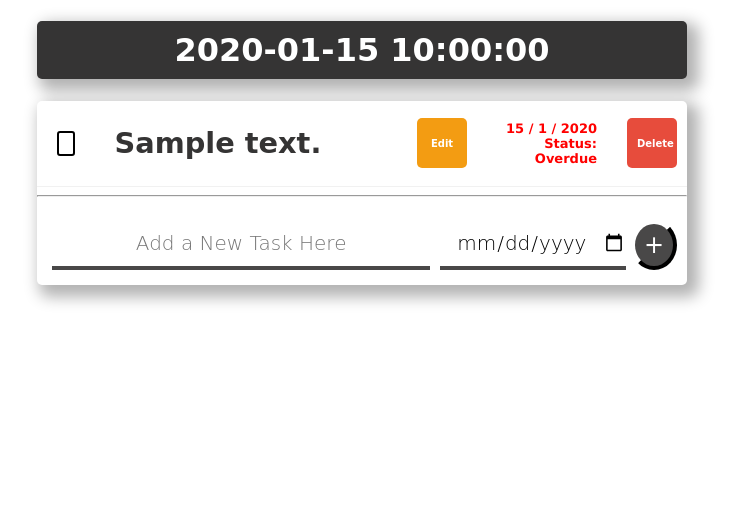
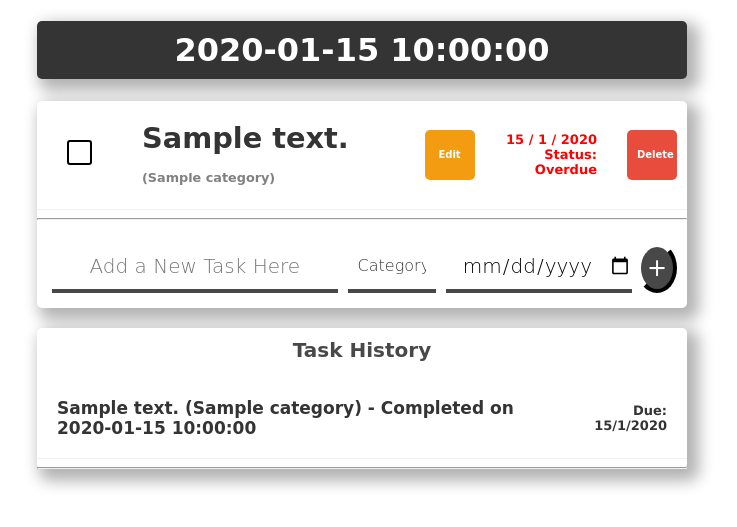
Before and after one commit to Ishan2608/Flask-Todo-List, a Flask app: template templates/index.html in a window 1280 px wide. Shown: the top 527 px of the page, without its empty margins (278-1015 px from the left). Run offline with Flask 3, Linux system fonts and the light colour scheme; the template is opened without the code that fills it: most values are stand-ins (such as "Sample title", 1, 10 or a date in 2020).

Commit message:
Enhanced Version of Flask Todo Application

```diff
--- a/main.py
+++ b/main.py
@@ -1,65 +1,59 @@
 from flask import Flask, render_template, redirect, url_for, request
-from datetime import datetime
+from datetime import datetime, date
 
 app = Flask(__name__)
 
-
 items = []
-editing_id = None  # Tracks which task is currently being edited
-
+history = []
+editing_id = None
+next_id = 1
 
 week_days = ['Monday', 'Tuesday', 'Wednesday', 'Thursday', 'Friday', 'Saturday', 'Sunday']
 months = ['January', 'February', 'March', 'April', 'May', 'June', 'July', 'August',
           'September', 'October', 'November', 'December']
 
-year = int(datetime.now().year)
-month = int(datetime.now().month)
-day = int(datetime.now().day)
-weekday = datetime.now().weekday()
+now = datetime.now()
+year, month, day = now.year, now.month, now.day
+weekday = now.weekday()
 week_day = week_days[weekday]
-month_name = months[month-1]
+month_name = months[month - 1]
 curr_day = f'{day} {month_name} {year}, {week_day}'
 
 
 @app.route('/', methods=['GET', 'POST'])
 def home():
-    global year, month, day
+    global next_id
     if request.method == 'POST':
         form_data = request.form
         new_item_content = form_data['newItem']
         new_item_duedate = form_data['duedate']
+        new_item_category = form_data['category']
 
-        date_is = new_item_duedate.split("-")
-        due_year = int(date_is[0])
-        due_month = int(date_is[1])
-        due_day = int(date_is[2])
+        due_year, due_month, due_day = map(int, new_item_duedate.split("-"))
 
-        print(date_is)
-        new_item_id = len(items) + 1
         new_item = {
-            'id': int(new_item_id),
+            'id': next_id,
             'content': new_item_content,
+            'category': new_item_category,
             'due_date': {
                 'year': due_year,
                 'month': due_month,
                 'day': due_day
             }
         }
-
+        next_id += 1
         items.append(new_item)
 
         for item in items:
-            date = item['due_date']
-            if date['year'] == year:
-                if date['month'] == month:
-                    if date['day'] < day:
-                        item['overdue'] = True
-                    else:
-                        item['overdue'] = False
+            due = item['due_date']
+            due_date_obj = date(due['year'], due['month'], due['day'])
+            item['overdue'] = due_date_obj < date.today()
+
+        items.sort(key=lambda item: date(item['due_date']['year'], item['due_date']['month'], item['due_date']['day']))
 
         return redirect(url_for('home'))
-    return render_template('index.html', list_items=items, today=curr_day, leng=len(items), editing_id=editing_id)
 
+    return render_template('index.html', list_items=items, today=curr_day, leng=len(items), editing_id=editing_id, history=history)
 
 
 @app.route('/delete-item', methods=['POST'])
@@ -69,15 +63,39 @@ def delete_item():
         id = int(form['checkbox'])
         for item in items:
             if item['id'] == id:
-                del items[items.index(item)]
+                history.append({
+                    **item,
+                    'status': 'Deleted',
+                    'timestamp': datetime.now().strftime('%Y-%m-%d %H:%M:%S')
+                })
+                items.remove(item)
                 break
         return redirect('/')
+
+
+@app.route('/complete-item', methods=['POST'])
+def complete_item():
+    if request.method == 'POST':
+        form = request.form
+        id = int(form['complete_id'])
+        for item in items:
+            if item['id'] == id:
+                history.append({
+                    **item,
+                    'status': 'Completed',
+                    'timestamp': datetime.now().strftime('%Y-%m-%d %H:%M:%S')
+                })
+                items.remove(item)
+                break
+        return redirect('/')
+
 
 @app.route('/set-edit/<int:item_id>')
 def set_edit(item_id):
     global editing_id
     editing_id = item_id
     return redirect('/')
+
 
 @app.route('/edit-item', methods=['POST'])
 def edit_item():
@@ -91,7 +109,7 @@ def edit_item():
             item['content'] = new_content
             break
 
-    editing_id = None  # Clear edit state after saving
+    editing_id = None
     return redirect('/')
 
 
--- a/static/style.css
+++ b/static/style.css
@@ -179,3 +179,43 @@
     border-radius: 5px;
     font-size: 1rem;
 }
+
+select[name="category"] {
+  margin: 5px;
+  height: 50px;
+  font-size: 15px;
+  font-weight: 200;
+  border: none;
+  border-bottom: 4px solid #494848;
+  background: transparent;
+  color: #353434;
+  width: 20%;
+  text-align: center;
+  appearance: none;
+  padding: 0 10px;
+}
+
+select[name="category"]:hover,
+select[name="category"]:focus {
+  outline: none;
+  border: 2px solid #494848;
+  border-bottom: 4px solid #494848;
+  border-radius: 5px;
+  box-shadow: 5px 5px 5px rgba(0, 0, 0, 0.301);
+  cursor: pointer;
+}
+
+.item p.task_name span {
+    color: #888;
+}
+
+.box h2 {
+    padding-top: 10px;
+    font-size: 20px;
+    color: #494848;
+
+}
+
+.history-font {
+  font-size: 17px;
+}
--- a/templates/index.html
+++ b/templates/index.html
@@ -7,6 +7,7 @@
     <title>To-do List</title>
     <link rel="stylesheet" href="../static/style.css">
 </head>
+
 <body>
     <div class="box" id="heading">
         <h1 style="color: #ffffff">{{ today }}</h1>
@@ -19,30 +20,31 @@
         {% else: %}
             {% for item in list_items %}
     <div class="item">
-    <input type="checkbox" name="task_check" value="{{ item.id }}">
+
+    <form action="/complete-item" method="POST" style="display: inline;">
+        <input type="hidden" name="complete_id" value="{{ item.id }}">
+        <input type="checkbox" onchange="this.form.submit()">
+    </form>
 
     {% if item.id == editing_id %}
-        <!-- EDIT MODE -->
     <form action="/edit-item" method="POST" style="display: flex; align-items: center; width: 100%;">
         <input type="hidden" name="edit_id" value="{{ item.id }}">
         <input type="text" name="new_content" value="{{ item.content }}" required style="width: 70%; font-size: 1rem;">
         <button type="submit" class="edit-button">Save</button>
     </form>
+
     {% else %}
-        <!-- NORMAL VIEW -->
-        <p class="task_name">{{ item.content }}</p>
+        <p class="task_name">{{ item.content }} <span style="font-size: 0.8rem; color: gray;">({{ item.category }})</span></p>
         <form action="/set-edit/{{ item.id }}" method="GET" style="display: inline;">
             <button type="submit" class="edit-button">Edit</button>
         </form>
     {% endif %}
 
-    <!-- Due Date -->
     <p class="duedate {{ 'overdue' if item.overdue else 'notdue' }}">
         {{ item.due_date['day'] }} / {{ item.due_date['month'] }} / {{ item.due_date['year'] }}<br>
         Status: {{ 'Overdue' if item.overdue else 'Due' }}
     </p>
 
-    <!-- Delete -->
     <form action="/delete-item" method="POST" style="display:inline;">
         <input type="hidden" name="checkbox" value="{{ item.id }}">
         <button type="submit" class="delete-button">Delete</button>
@@ -56,9 +58,36 @@
 
         <form class="item" action="/" method="POST">
             <input type="text" name="newItem" autocomplete="off" placeholder="Add a New Task Here" required>
+            <select name="category" required style="height: 50px; font-size: 1rem; margin: 5px;">
+                <option value="" disabled selected>Category</option>
+                <option value="Work">Work</option>
+                <option value="House">House</option>
+                <option value="Shopping">Shopping</option>
+                <option value="School">School</option>
+                <option value="Other">Other</option>
+            </select>
             <input type="date" name="duedate" required>
             <button type="submit" name="submit">+</button>
         </form>
     </div>
+
+    <div class="box">
+        <h2 style="text-align: center;">Task History</h2>
+        {% if history|length == 0 %}
+            <p style="text-align: center;">No task history yet.</p>
+        {% else %}
+            {% for item in history %}
+                <div class="item history-item">
+                    <p class="history-font"><strong>{{ item.content }}</strong> ({{ item.category }}) - {{ item.status }} on {{ item.timestamp }}</p>
+                    <p class="duedate">
+                        Due: {{ item.due_date['day'] }}/{{ item.due_date['month'] }}/{{ item.due_date['year'] }}
+                    </p>
+                </div>
+                <hr>
+            {% endfor %}
+        {% endif %}
+    </div>
+
+
 </body>
 </html>
```
Also changed, not shown: test_app.py (added, +131 -0 lines), 1 other file. Lines whose indentation alone changed are shown as unchanged.
